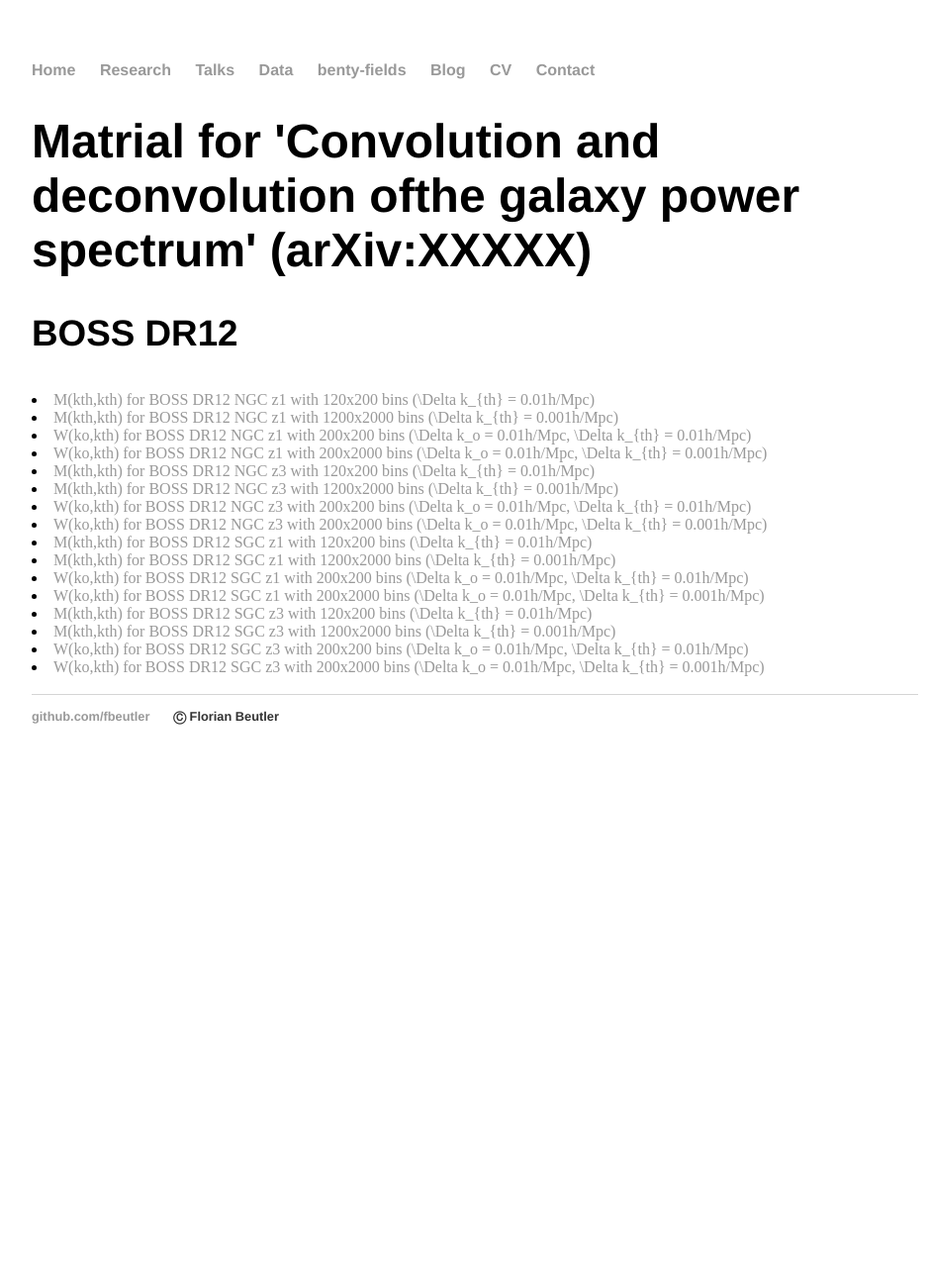
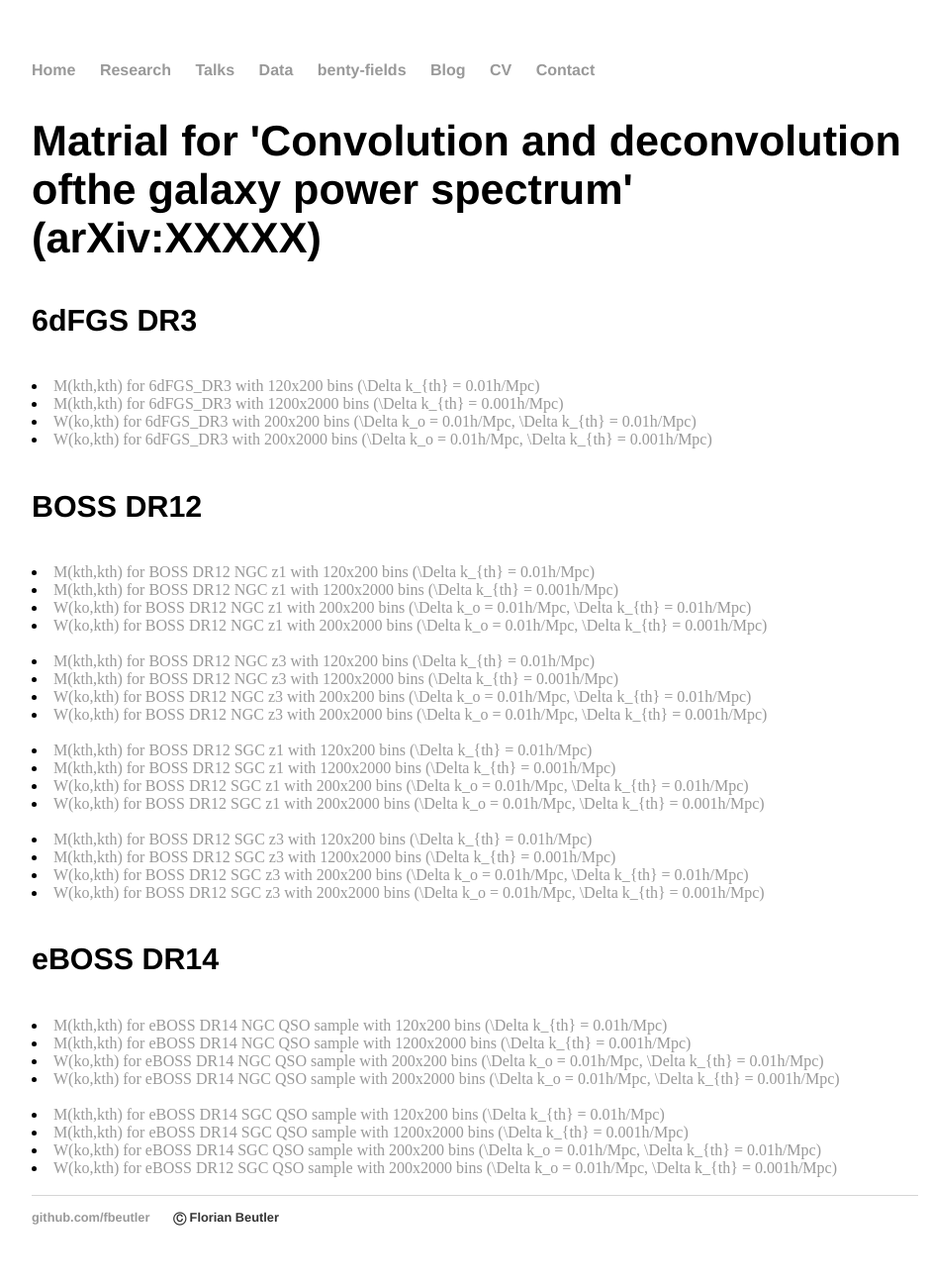
Before and after one commit to fbeutler/fbeutler.github.io, a Jekyll site: the page built from hub/deconv_paper.html, in a window 1280 px wide. Shown: the whole page at 99% size, without its empty margins (160-1100 px from the left). Built offline with Jekyll 4.4.1, drawn with Linux system fonts in a browser that asks for light colours; before the commit the page ends 900 px from its top, so only the background shows below that.

Commit message:
Update deconv_paper.html

```diff
--- a/hub/deconv_paper.html
+++ b/hub/deconv_paper.html
@@ -3,8 +3,24 @@
 title: Some material
 ---
 <div>
-    <h1>Matrial for 'Convolution and deconvolution ofthe galaxy power spectrum' (arXiv:XXXXX)<h1>
-    <h3>BOSS DR12</h3>
+    <h2>Matrial for 'Convolution and deconvolution ofthe galaxy power spectrum' (arXiv:XXXXX)<h2>
+
+    <h4>6dFGS DR3</h4>
+
+    <li>
+        <a href="M2D_pk_6dFGS_DR3_1_1_1_1_1_10_1.dat">M(kth,kth) for 6dFGS_DR3 with 120x200 bins (\Delta k_{th} = 0.01h/Mpc)</a>
+    </li>
+    <li>
+	<a href="M2D_pk_6dFGS_DR3_1_1_1_1_1_10_10.dat">M(kth,kth) for 6dFGS_DR3 with 1200x2000 bins (\Delta k_{th} = 0.001h/Mpc)</a>
+    </li>
+    <li>
+        <a href="W2D_pk_6dFGS_DR3_1_1_1_1_1_10_1.dat">W(ko,kth) for 6dFGS_DR3 with 200x200 bins (\Delta k_o = 0.01h/Mpc, \Delta k_{th} = 0.01h/Mpc)</a>
+    </li>
+    <li>
+	<a href="W2D_pk_6dFGS_DR3_1_1_1_1_1_10_10.dat">W(ko,kth) for 6dFGS_DR3 with 200x2000 bins (\Delta k_o = 0.01h/Mpc, \Delta k_{th} = 0.001h/Mpc)</a>
+    </li>
+
+    <h4>BOSS DR12</h4>
     <li>
         <a href="M2D_pk_BOSS_DR12_NGC_z1_1_1_1_1_1_10_1.dat">M(kth,kth) for BOSS DR12 NGC z1 with 120x200 bins (\Delta k_{th} = 0.01h/Mpc)</a>
     </li>
@@ -16,8 +32,8 @@
     </li>
     <li>
 	<a href="W2D_pk_BOSS_DR12_NGC_z1_1_1_1_1_1_10_10.dat">W(ko,kth) for BOSS DR12 NGC z1 with 200x2000 bins (\Delta k_o = 0.01h/Mpc, \Delta k_{th} = 0.001h/Mpc)</a>
-    </li>
-        <li>
+    </li><br>
+    <li>
         <a href="M2D_pk_BOSS_DR12_NGC_z3_1_1_1_1_1_10_1.dat">M(kth,kth) for BOSS DR12 NGC z3 with 120x200 bins (\Delta k_{th} = 0.01h/Mpc)</a>
     </li>
     <li>
@@ -28,8 +44,8 @@
     </li>
     <li>
 	<a href="W2D_pk_BOSS_DR12_NGC_z3_1_1_1_1_1_10_10.dat">W(ko,kth) for BOSS DR12 NGC z3 with 200x2000 bins (\Delta k_o = 0.01h/Mpc, \Delta k_{th} = 0.001h/Mpc)</a>
-    </li>
-        <li>
+    </li><br>
+    <li>
         <a href="M2D_pk_BOSS_DR12_SGC_z1_1_1_1_1_1_10_1.dat">M(kth,kth) for BOSS DR12 SGC z1 with 120x200 bins (\Delta k_{th} = 0.01h/Mpc)</a>
     </li>
     <li>
@@ -40,8 +56,8 @@
     </li>
     <li>
 	<a href="W2D_pk_BOSS_DR12_SGC_z1_1_1_1_1_1_10_10.dat">W(ko,kth) for BOSS DR12 SGC z1 with 200x2000 bins (\Delta k_o = 0.01h/Mpc, \Delta k_{th} = 0.001h/Mpc)</a>
-    </li>
-        <li>
+    </li><br>
+    <li>
         <a href="M2D_pk_BOSS_DR12_SGC_z3_1_1_1_1_1_10_1.dat">M(kth,kth) for BOSS DR12 SGC z3 with 120x200 bins (\Delta k_{th} = 0.01h/Mpc)</a>
     </li>
     <li>
@@ -54,4 +70,31 @@
 	<a href="W2D_pk_BOSS_DR12_SGC_z3_1_1_1_1_1_10_10.dat">W(ko,kth) for BOSS DR12 SGC z3 with 200x2000 bins (\Delta k_o = 0.01h/Mpc, \Delta k_{th} = 0.001h/Mpc)</a>
     </li>
 
+    <h4>eBOSS DR14</h4>
+
+    <li>
+        <a href="M2D_pk_eBOSS_DR14_QSO_NGC_1_1_1_1_1_10_1.dat">M(kth,kth) for eBOSS DR14 NGC QSO sample with 120x200 bins (\Delta k_{th} = 0.01h/Mpc)</a>
+    </li>
+    <li>
+	<a href="M2D_pk_eBOSS_DR14_QSO_NGC_1_1_1_1_1_10_10.dat">M(kth,kth) for eBOSS DR14 NGC QSO sample with 1200x2000 bins (\Delta k_{th} = 0.001h/Mpc)</a>
+    </li>
+    <li>
+        <a href="W2D_pk_eBOSS_DR14_QSO_NGC_1_1_1_1_1_10_1.dat">W(ko,kth) for eBOSS DR14 NGC QSO sample with 200x200 bins (\Delta k_o = 0.01h/Mpc, \Delta k_{th} = 0.01h/Mpc)</a>
+    </li>
+    <li>
+	<a href="W2D_pk_eBOSS_DR14_QSO_NGC_1_1_1_1_1_10_10.dat">W(ko,kth) for eBOSS DR14 NGC QSO sample with 200x2000 bins (\Delta k_o = 0.01h/Mpc, \Delta k_{th} = 0.001h/Mpc)</a>
+    </li><br>
+    <li>
+        <a href="M2D_pk_eBOSS_DR14_QSO_SGC_1_1_1_1_1_10_1.dat">M(kth,kth) for eBOSS DR14 SGC QSO sample with 120x200 bins (\Delta k_{th} = 0.01h/Mpc)</a>
+    </li>
+    <li>
+	<a href="M2D_pk_eBOSS_DR14_QSO_SGC_1_1_1_1_1_10_10.dat">M(kth,kth) for eBOSS DR14 SGC QSO sample with 1200x2000 bins (\Delta k_{th} = 0.001h/Mpc)</a>
+    </li>
+    <li>
+        <a href="W2D_pk_eBOSS_DR14_QSO_SGC_1_1_1_1_1_10_1.dat">W(ko,kth) for eBOSS DR14 SGC QSO sample with 200x200 bins (\Delta k_o = 0.01h/Mpc, \Delta k_{th} = 0.01h/Mpc)</a>
+    </li>
+    <li>
+	<a href="W2D_pk_eBOSS_DR14_QSO_SGC_1_1_1_1_1_10_10.dat">W(ko,kth) for eBOSS DR12 SGC QSO sample with 200x2000 bins (\Delta k_o = 0.01h/Mpc, \Delta k_{th} = 0.001h/Mpc)</a>
+    </li>
+
 </div><br>
```
